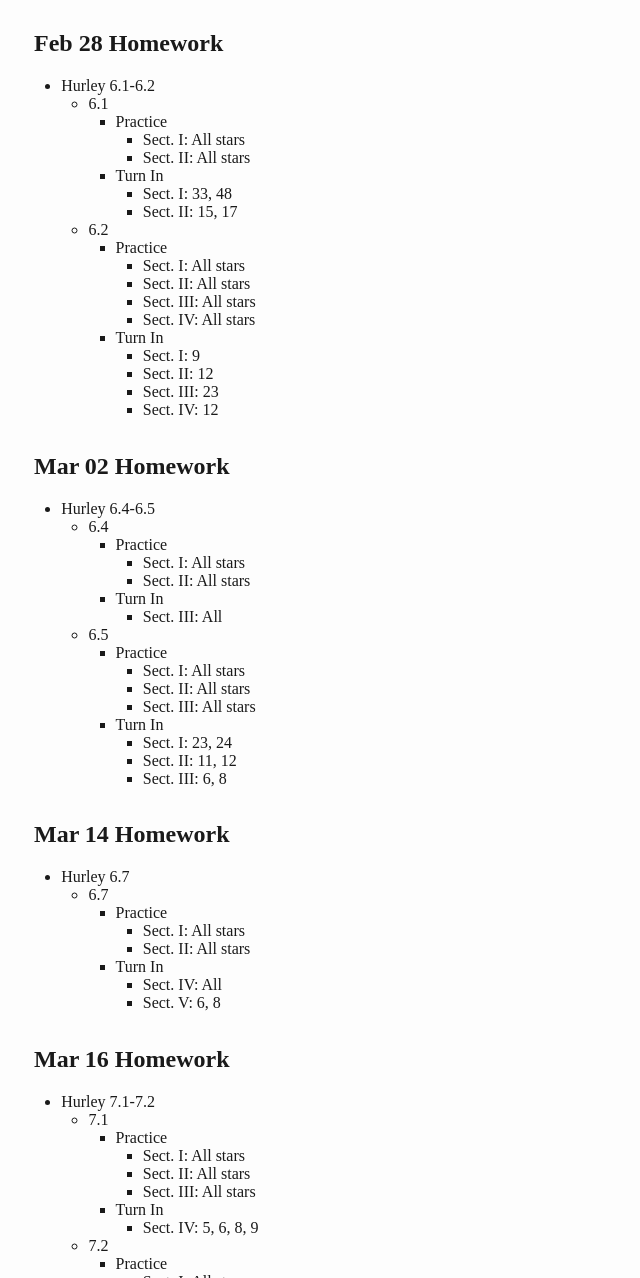
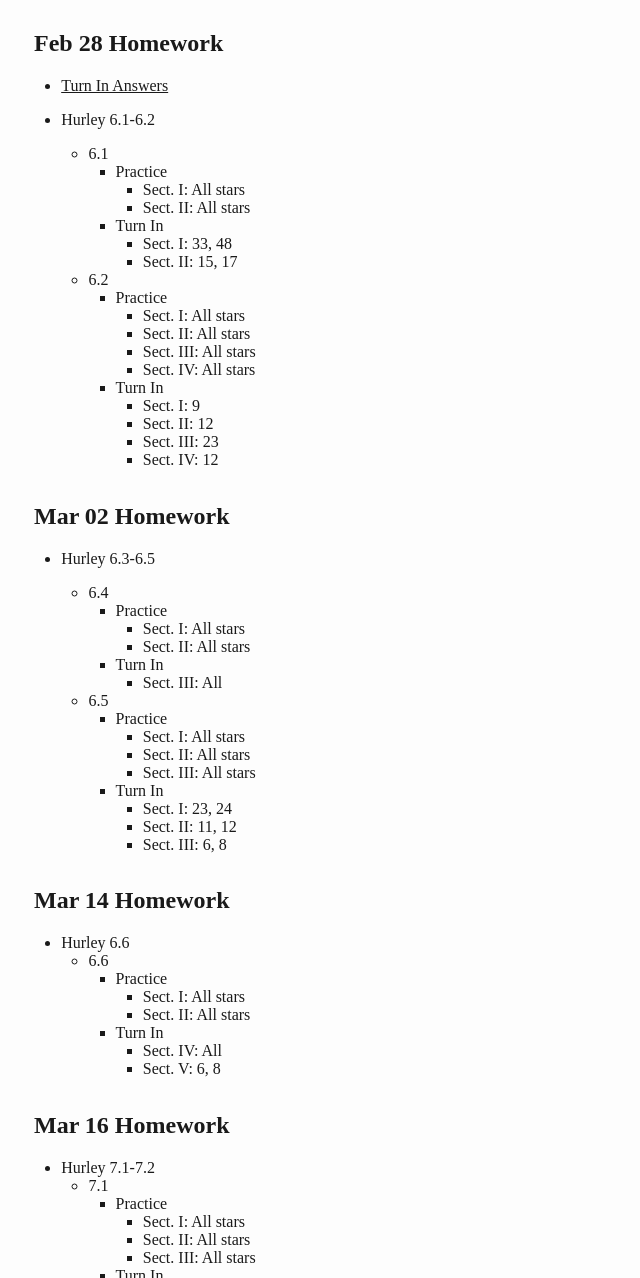
Before and after one commit to jeffreycwitt/pl320, a plain HTML site: page index.html in a window 1280 px wide. Shown: the part 4754-6032 px from the top of the page, without its empty margins (318-958 px from the left). Drawn offline with Linux system fonts and the light colour scheme.

Commit message:
update index

```diff
--- a/index.html
+++ b/index.html
@@ -536,7 +536,8 @@
 </ul>
 <h2 id="feb-28-homework">Feb 28 Homework</h2>
 <ul>
-<li>Hurley 6.1-6.2
+<li><p><a href="prob-answers/feb28-hw.html">Turn In Answers</a></p></li>
+<li><p>Hurley 6.1-6.2</p>
 <ul>
 <li>6.1
 <ul>
@@ -572,7 +573,13 @@
 </ul>
 <h2 id="mar-02-homework">Mar 02 Homework</h2>
 <ul>
-<li>Hurley 6.4-6.5
+<li><p>Hurley 6.3-6.5</p>
+<!-- * 6.3
+  * Practice
+    * Sect. I: All stars
+    * Sect. II: All stars
+  * Turn In
+    * Sect. II: 14, 15 -->
 <ul>
 <li>6.4
 <ul>
@@ -605,9 +612,9 @@
 </ul>
 <h2 id="mar-14-homework">Mar 14 Homework</h2>
 <ul>
-<li>Hurley 6.7
+<li>Hurley 6.6
 <ul>
-<li>6.7
+<li>6.6
 <ul>
 <li>Practice
 <ul>
```
Also changed, not shown: LogicHomeWork.md (+4 -2 lines).
